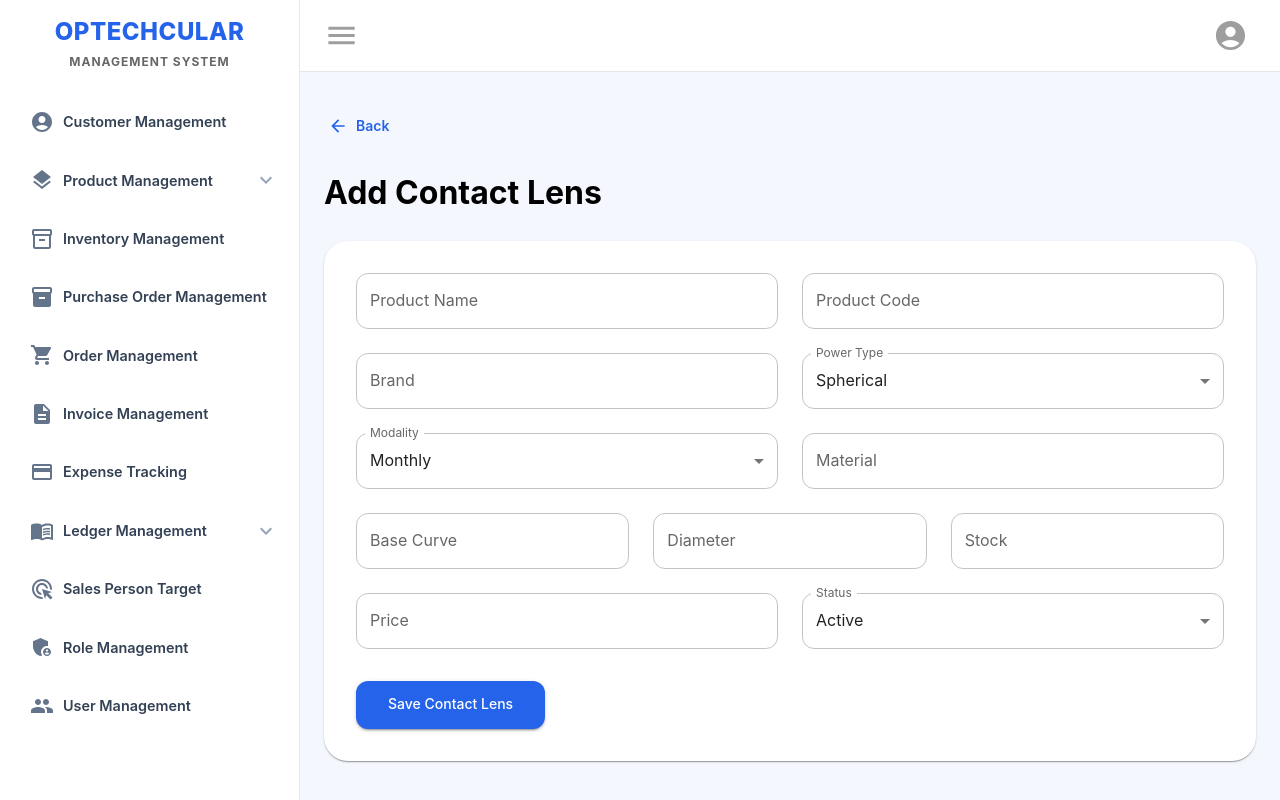
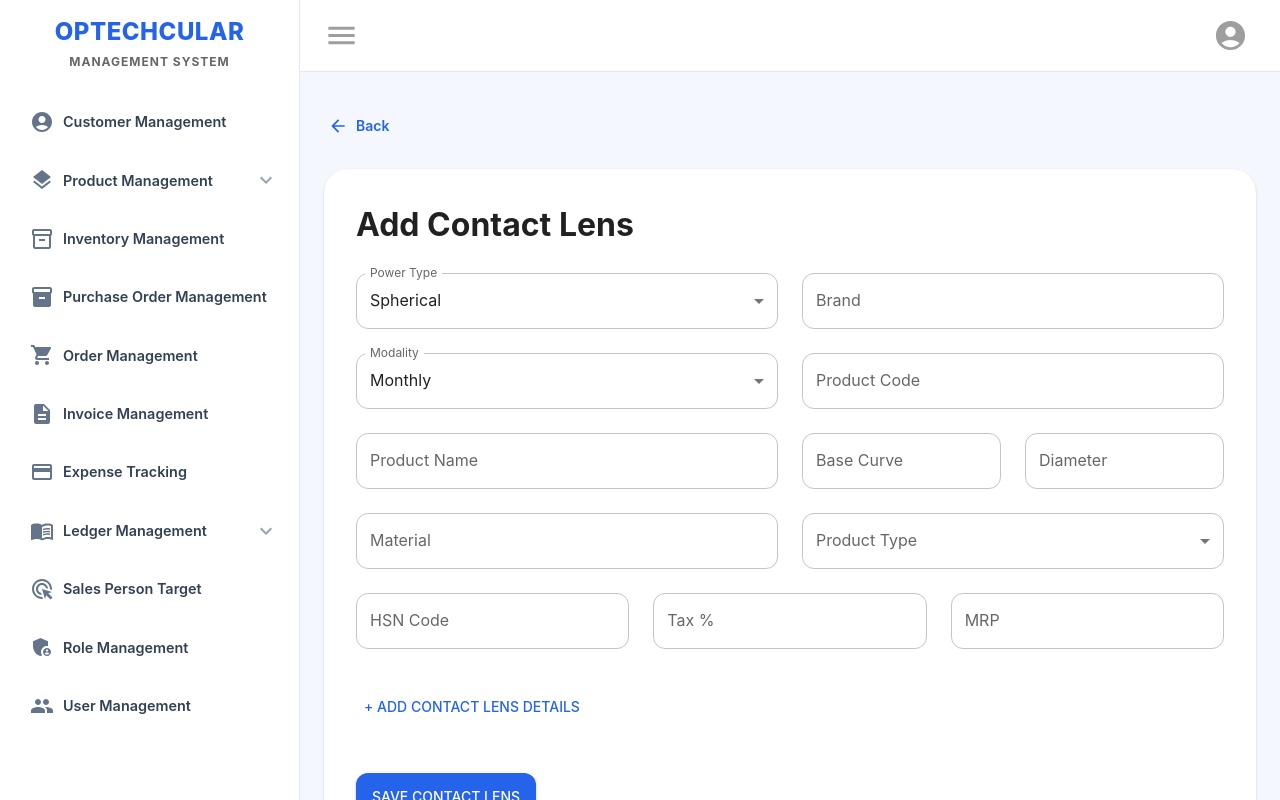
Before and after one commit to yashwinDigixito/Optechcular, a Next.js app: page /products/contact-lens/add in a window 1280 px wide. Built offline with nearby package versions, Linux system fonts and the light colour scheme; sample sign-in values are in the browser's storage.

Commit message:
Contact Lens Form

```diff
--- a/component/product-management/contact-lens/ContactLensForm.tsx
+++ b/component/product-management/contact-lens/ContactLensForm.tsx
@@ -1,6 +1,5 @@
 "use client";
 
-import ArrowBackIcon from "@mui/icons-material/ArrowBack";
 import {
   Box,
   Button,
@@ -10,14 +9,42 @@ import {
   TextField,
   Typography,
 } from "@mui/material";
+import { useFormik, FormikProvider } from "formik";
+import { contactLensValidation } from "@/component/product-management/contact-lens/ContactLensFormSection/validations";
+import { ContactLensFormValues } from "@/component/product-management/contact-lens/ContactLensFormSection/types";
+import ContactLensVariants from "@/component/product-management/contact-lens/ContactLensFormSection/ContactLensVariants";
+import ArrowBackIcon from "@mui/icons-material/ArrowBack";
 import Link from "next/link";
+
 export default function ContactLensForm() {
+
+  const formik = useFormik<ContactLensFormValues>({
+    initialValues: {
+      powerType: "Spherical",
+      brand: "",
+      modality: "Monthly",
+      productCode: "",
+      productName: "",
+      baseCurve: "",
+      diameter: "",
+      material: "",
+      productType: "",
+      hsn: "",
+      tax: "",
+      mrp: "",
+      variants: [],
+    },
+    validationSchema: contactLensValidation,
+    onSubmit: (values) => {
+      console.log("Contact Lens:", values);
+    },
+  });
 
   return (
     <Box sx={{ p: 3 }}>
       <Box sx={{ mb: 3 }}>
                     <Link
-          href="/product/contact-lens"
+                      href="/products/contact-lens"
                       style={{
                         textDecoration:
                           "none",
@@ -36,44 +63,108 @@ export default function ContactLensForm() {
                       </Button>
                     </Link>
                   </Box>
-      <Typography
-        sx={{
-          fontSize: "32px",
-          fontWeight: 700,
-          mb: 3,
-        }}
-      >
+
+      <Card sx={{ p: 4, borderRadius: "24px" }}>
+        <Typography sx={{ fontSize: 32, fontWeight: 700, mb: 3 }}>
         Add Contact Lens
         </Typography>
+        <FormikProvider value={formik}>
+          <form onSubmit={formik.handleSubmit}>
+            <Grid container spacing={3}>
 
-      <Card
-        sx={{
-          p: 4,
-          borderRadius: "24px",
-        }}
+              {/* BASIC INFO */}
+              <Grid size={{ xs: 12, md: 6 }}>
+                <TextField
+                  select
+                  fullWidth
+                  label="Power Type"
+                  name="powerType"
+                  value={formik.values.powerType}
+                  onChange={formik.handleChange}
                 >
-        <Grid
-          container
-          spacing={3}
-        >
+                  <MenuItem value="Spherical">Spherical</MenuItem>
+                  <MenuItem value="Astigmatism">Astigmatism</MenuItem>
+                  <MenuItem value="Progressive">Progressive</MenuItem>
+                </TextField>
+              </Grid>
+
               <Grid size={{ xs: 12, md: 6 }}>
                 <TextField
                   fullWidth
-              label="Product Name"
+                  label="Brand"
+                  name="brand"
+                  value={formik.values.brand}
+                  onChange={formik.handleChange}
+                />
+              </Grid>
+
+              {/* USAGE */}
+              <Grid size={{ xs: 12, md: 6 }}>
+                <TextField
+                  select
+                  fullWidth
+                  label="Modality"
+                  name="modality"
+                  value={formik.values.modality}
+                  onChange={formik.handleChange}
+                >
+                  <MenuItem value="Daily">Daily</MenuItem>
+                  <MenuItem value="BiWeekly">BiWeekly</MenuItem>
+                  <MenuItem value="Monthly">Monthly</MenuItem>
+                  <MenuItem value="Quarterly">Quarterly</MenuItem>
+                  <MenuItem value="Yearly">Yearly</MenuItem>
+                </TextField>
+              </Grid>
+
+              {/* PRODUCT INFO */}
+              <Grid size={{ xs: 12, md: 6 }}>
+                <TextField
+                  fullWidth
+                  label="Product Code"
+                  name="productCode"
+                  value={formik.values.productCode}
+                  onChange={formik.handleChange}
                 />
               </Grid>
 
               <Grid size={{ xs: 12, md: 6 }}>
                 <TextField
                   fullWidth
-              label="Product Code"
+                  label="Product Name"
+                  name="productName"
+                  value={formik.values.productName}
+                  onChange={formik.handleChange}
                 />
               </Grid>
 
+              <Grid size={{ xs: 12, md: 3 }}>
+                <TextField
+                  fullWidth
+                  label="Base Curve"
+                  name="baseCurve"
+                  value={formik.values.baseCurve}
+                  onChange={formik.handleChange}
+                />
+              </Grid>
+
+              <Grid size={{ xs: 12, md: 3 }}>
+                <TextField
+                  fullWidth
+                  label="Diameter"
+                  name="diameter"
+                  value={formik.values.diameter}
+                  onChange={formik.handleChange}
+                />
+              </Grid>
+
+              {/* CLASSIFICATION */}
               <Grid size={{ xs: 12, md: 6 }}>
                 <TextField
                   fullWidth
-              label="Brand"
+                  label="Material"
+                  name="material"
+                  value={formik.values.material}
+                  onChange={formik.handleChange}
                 />
               </Grid>
 
@@ -81,119 +172,74 @@ export default function ContactLensForm() {
                 <TextField
                   select
                   fullWidth
-              label="Power Type"
-              defaultValue="Spherical"
+                  label="Product Type"
+                  name="productType"
+                  value={formik.values.productType}
+                  onChange={formik.handleChange}
                 >
-              <MenuItem value="Spherical">
-                Spherical
-              </MenuItem>
-
-              <MenuItem value="Astigmatism">
-                Astigmatism
-              </MenuItem>
-
-              <MenuItem value="Progressive">
-                Progressive
-              </MenuItem>
+                  <MenuItem value="Rx">Rx</MenuItem>
+                  <MenuItem value="Stock">Stock</MenuItem>
                 </TextField>
               </Grid>
 
-          <Grid size={{ xs: 12, md: 6 }}>
-            <TextField
-              select
-              fullWidth
-              label="Modality"
-              defaultValue="Monthly"
-            >
-              <MenuItem value="Daily">
-                Daily
-              </MenuItem>
-
-              <MenuItem value="BiWeekly">
-                BiWeekly
-              </MenuItem>
-
-              <MenuItem value="Monthly">
-                Monthly
-              </MenuItem>
-
-              <MenuItem value="Quarterly">
-                Quarterly
-              </MenuItem>
-
-              <MenuItem value="Yearly">
-                Yearly
-              </MenuItem>
-            </TextField>
-          </Grid>
-
-          <Grid size={{ xs: 12, md: 6 }}>
+              {/* PRICING */}
+              <Grid size={{ xs: 12, md: 4 }}>
                 <TextField
                   fullWidth
-              label="Material"
+                  label="HSN Code"
+                  name="hsn"
+                  value={formik.values.hsn}
+                  onChange={formik.handleChange}
                 />
               </Grid>
 
               <Grid size={{ xs: 12, md: 4 }}>
                 <TextField
                   fullWidth
-              label="Base Curve"
+                  label="Tax %"
+                  value={formik.values.tax}
+                  onChange={(e) => {
+                    const val = e.target.value;
+                    if (val === "") return formik.setFieldValue("tax", "");
+                    if (!isNaN(Number(val)))
+                      formik.setFieldValue("tax", Number(val));
+                  }}
                 />
               </Grid>
 
               <Grid size={{ xs: 12, md: 4 }}>
                 <TextField
                   fullWidth
-              label="Diameter"
+                  label="MRP"
+                  value={formik.values.mrp}
+                  onChange={(e) => {
+                    const val = e.target.value;
+                    if (val === "") return formik.setFieldValue("mrp", "");
+                    if (!isNaN(Number(val)))
+                      formik.setFieldValue("mrp", Number(val));
+                  }}
                 />
               </Grid>
 
-          <Grid size={{ xs: 12, md: 4 }}>
-            <TextField
-              fullWidth
-              label="Stock"
-              type="number"
-            />
+              {/* VARIANTS */}
+              <Grid size={{ xs: 12 }}>
+                <ContactLensVariants formik={formik} />
               </Grid>
 
-          <Grid size={{ xs: 12, md: 6 }}>
-            <TextField
-              fullWidth
-              label="Price"
-              type="number"
-            />
-          </Grid>
-
-          <Grid size={{ xs: 12, md: 6 }}>
-            <TextField
-              select
-              fullWidth
-              label="Status"
-              defaultValue="Active"
-            >
-              <MenuItem value="Active">
-                Active
-              </MenuItem>
-
-              <MenuItem value="Inactive">
-                Inactive
-              </MenuItem>
-            </TextField>
-          </Grid>
-        </Grid>
-
+              {/* SUBMIT */}
+              <Grid size={{ xs: 12 }}>
                 <Button
+                  type="submit"
                   variant="contained"
-          sx={{
-            mt: 4,
-            height: "48px",
-            borderRadius: "12px",
-            px: 4,
-            textTransform: "none",
-          }}
+                  sx={{ mt: 3, height: 48, borderRadius: "12px" }}
                 >
                   Save Contact Lens
                 </Button>
+              </Grid>
+
+            </Grid>
+          </form>
+        </FormikProvider>
       </Card>
     </Box>
   );
--- /dev/null
+++ b/component/product-management/contact-lens/ContactLensFormSection/ContactLensVariants.tsx
@@ -0,0 +1,133 @@
+"use client";
+
+import {
+  Grid,
+  TextField,
+  Typography,
+  Button,
+  IconButton,
+} from "@mui/material";
+import { FieldArray, FormikProps } from "formik";
+import DeleteIcon from "@mui/icons-material/Delete";
+import { ContactLensFormValues } from "./types";
+
+type Props = {
+  formik: FormikProps<ContactLensFormValues>;
+};
+
+export default function ContactLensVariants({ formik }: Props) {
+  return (
+    <FieldArray name="variants">
+      {({ push, remove }) => (
+        <>
+          {formik.values.variants.length > 0 && (
+            <>
+              <Grid size={{ xs: 12 }}>
+                <Typography sx={{ fontWeight: 600 }}>
+                  Contact Lens Details
+                </Typography>
+              </Grid>
+
+              {formik.values.variants.map((v, index) => (
+                <Grid container spacing={2} key={index}>
+
+                  <Grid size={{ xs: 12, md: 2 }}>
+                    <TextField
+                      fullWidth
+                      label="SKU"
+                      value={v.sku}
+                      onChange={(e) =>
+                        formik.setFieldValue(`variants.${index}.sku`, e.target.value)
+                      }
+                    />
+                  </Grid>
+
+                  <Grid size={{ xs: 12, md: 2 }}>
+                    <TextField
+                      fullWidth
+                      label="Barcode"
+                      value={v.barcode}
+                      onChange={(e) =>
+                        formik.setFieldValue(`variants.${index}.barcode`, e.target.value)
+                      }
+                    />
+                  </Grid>
+
+                  <Grid size={{ xs: 12, md: 2 }}>
+                    <TextField
+                      fullWidth
+                      label="Spherical"
+                      value={v.sphericalPower}
+                      onChange={(e) =>
+                        formik.setFieldValue(`variants.${index}.sphericalPower`, e.target.value)
+                      }
+                    />
+                  </Grid>
+
+                  <Grid size={{ xs: 12, md: 2 }}>
+                    <TextField
+                      fullWidth
+                      label="Cylindrical"
+                      value={v.cylindricalPower}
+                      onChange={(e) =>
+                        formik.setFieldValue(`variants.${index}.cylindricalPower`, e.target.value)
+                      }
+                    />
+                  </Grid>
+
+                  <Grid size={{ xs: 12, md: 2 }}>
+                    <TextField
+                      fullWidth
+                      label="Axis"
+                      value={v.axis}
+                      onChange={(e) =>
+                        formik.setFieldValue(`variants.${index}.axis`, e.target.value)
+                      }
+                    />
+                  </Grid>
+
+                  <Grid size={{ xs: 12, md: 2 }}>
+                    <TextField
+                      fullWidth
+                      label="Color"
+                      value={v.color}
+                      onChange={(e) =>
+                        formik.setFieldValue(`variants.${index}.color`, e.target.value)
+                      }
+                    />
+                  </Grid>
+
+                  <Grid size={{ xs: 12, md: 1 }}>
+                    <IconButton type="button" onClick={() => remove(index)}>
+                      <DeleteIcon />
+                    </IconButton>
+                  </Grid>
+                </Grid>
+              ))}
+            </>
+          )}
+
+          <Button
+            type="button"
+            sx={{ mt: 2 }}
+            onClick={() =>
+              push({
+                sku: "",
+                barcode: "",
+                sphericalPower: "",
+                cylindricalPower: "",
+                axis: "",
+                additional: "",
+                color: "",
+              })
+            }
+          >
+            {formik.values.variants.length === 0
+              ? "+ Add Contact Lens Details"
+              : "+ Add Another Contact Lens Details"}
+          </Button>
+        </>
+      )}
+    </FieldArray>
+  );
+}
--- /dev/null
+++ b/component/product-management/contact-lens/ContactLensFormSection/types.ts
@@ -0,0 +1,36 @@
+export type ContactLensVariant = {
+  sku: string;
+  barcode: string;
+  sphericalPower: string;
+  cylindricalPower: string;
+  axis: string;
+  additional: string;
+  color: string;
+};
+
+export type ContactLensFormValues = {
+  // Basic Info
+  powerType: string;
+  brand: string;
+
+  // Usage
+  modality: string;
+
+  // Product Info
+  productCode: string;
+  productName: string;
+  baseCurve: string;
+  diameter: string;
+
+  // Classification
+  material: string;
+  productType: string;
+
+  // Pricing
+  hsn: string;
+  tax: number | "";
+  mrp: number | "";
+
+  // Variants
+  variants: ContactLensVariant[];
+};
--- /dev/null
+++ b/component/product-management/contact-lens/ContactLensFormSection/validations.ts
@@ -0,0 +1,18 @@
+import * as yup from "yup";
+
+export const contactLensValidation = yup.object({
+  productName: yup.string().required("Required"),
+  productCode: yup.string().required("Required"),
+  brand: yup.string().required("Required"),
+  powerType: yup.string().required("Required"),
+
+  tax: yup
+    .number()
+    .transform((v, o) => (o === "" ? undefined : v))
+    .required("Required"),
+
+  mrp: yup
+    .number()
+    .transform((v, o) => (o === "" ? undefined : v))
+    .required("Required"),
+});
--- a/component/product-management/frames/FrameForm.tsx
+++ b/component/product-management/frames/FrameForm.tsx
@@ -61,11 +61,11 @@ export default function FrameForm() {
                 </Button>
               </Link>
             </Box>
-      <Typography sx={{ fontSize: 32, fontWeight: 700, mb: 3 }}>
-        Add Frame
-      </Typography>
 
       <Card sx={{ p: 4, borderRadius: "24px" }}>
+        <Typography sx={{ fontSize: 32, fontWeight: 700, mb: 3 }}>
+        Add Frame
+        </Typography>
         <FormikProvider value={formik}>
         <form onSubmit={formik.handleSubmit}>
           <Grid container spacing={4}>
--- a/component/product-management/materials/MaterialForm.tsx
+++ b/component/product-management/materials/MaterialForm.tsx
@@ -18,7 +18,7 @@ export default function MaterialForm() {
     <Box sx={{ p: 3 }}>
        <Box sx={{ mb: 3 }}>
         <Link
-          href="/product/materials"
+          href="/products/materials"
           style={{
             textDecoration:
               "none",
--- a/component/role-management/RoleViewContent.tsx
+++ b/component/role-management/RoleViewContent.tsx
@@ -347,9 +347,6 @@ export default function RoleViewContent({
           </Box>
 
         </Box>
-
-      </Container>
-
     </Box>
-  );
+ )
 }
```
Lines whose indentation alone changed are shown as unchanged.
